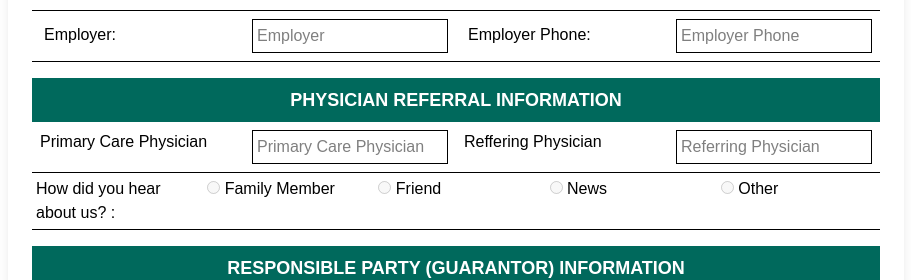
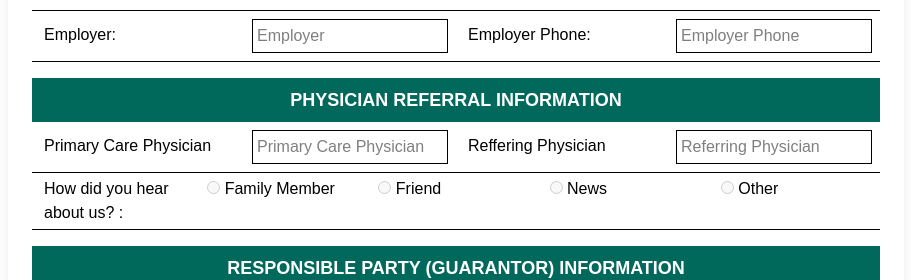
Before and after one commit to JoeyCollado/ehr, a Next.js app: page /pages/registration/personalInformation in a window 1280 px wide. Shown: the part 806-1086 px from the top of the page, without its empty margins (184-1095 px from the left). Built offline with nearby package versions, Linux system fonts and the light colour scheme; no server answers.

Commit message:
second part padding fix

```diff
--- a/app/pages/registration/personalInformation/page.tsx
+++ b/app/pages/registration/personalInformation/page.tsx
@@ -201,15 +201,15 @@ const Page = () => {
         {/* Second part */}
         <h2 className="text-lg font-bold bg-[#00695C] text-white p-2 mt-4 text-center ">PHYSICIAN REFERRAL INFORMATION</h2>
         <div className="grid grid-cols-4 gap-4 border-b p-2">
-              <h2>Primary Care Physician</h2>
-          <input className="border p-1" placeholder="Primary Care Physician" name="primaryPhysician"
+              <h2 className="pl-1 pt-1">Primary Care Physician</h2>
+          <input className="border p-1 " placeholder="Primary Care Physician" name="primaryPhysician"
                  value={formData.primaryPhysician || ''} onChange={handleInputChange} readOnly={!isEditing} />
-              <h2>Reffering Physician</h2>
+              <h2 className="pl-1 pt-1">Reffering Physician</h2>
           <input className="border p-1" placeholder="Referring Physician" name="referringPhysician"
                  value={formData.referringPhysician || ''} onChange={handleInputChange} readOnly={!isEditing} />
         </div>
         <div className="grid grid-cols-5 gap-4 border-b p-1">
-          <h2>How did you hear about us? :</h2>
+          <h2 className="pl-2">How did you hear about us? :</h2>
           <label>
             <input type="radio" name="referral" value="family"
                    checked={formData.referral === 'family'} onChange={handleInputChange} disabled={!isEditing} /> Family Member
```
